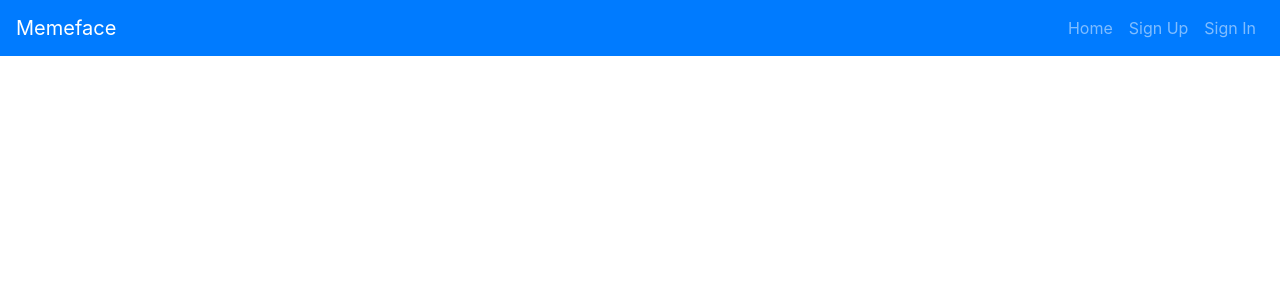
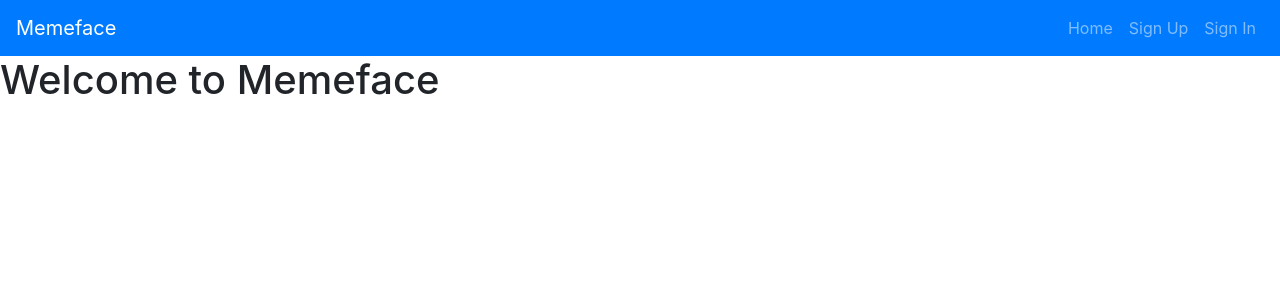
Before and after one commit to averyburne/memeface-client, a React app: page /#/ in a window 1280 px wide. Shown: the top 300 px of the page. Built offline with nearby package versions, Linux system fonts and the light colour scheme.

Commit message:
Removed console.logs and added header
Added simple h1 in App.js
and removed the props log in Layout.js

```diff
--- a/src/components/App/App.js
+++ b/src/components/App/App.js
@@ -38,6 +38,7 @@ class App extends Component {
     return (
       <Fragment>
         <Header user={user} />
+        <h1>Welcome to Memeface</h1>
         {msgAlerts.map((msgAlert, index) => (
           <AutoDismissAlert
             key={index}
--- a/src/components/shared/Layout.js
+++ b/src/components/shared/Layout.js
@@ -7,7 +7,6 @@ const Layout = props => (
   <div>
     <h1>Best meme sharing format out there</h1>
     <Nav />
-    {console.log(props)}
     {props.children}
 
     <Footer />
```
